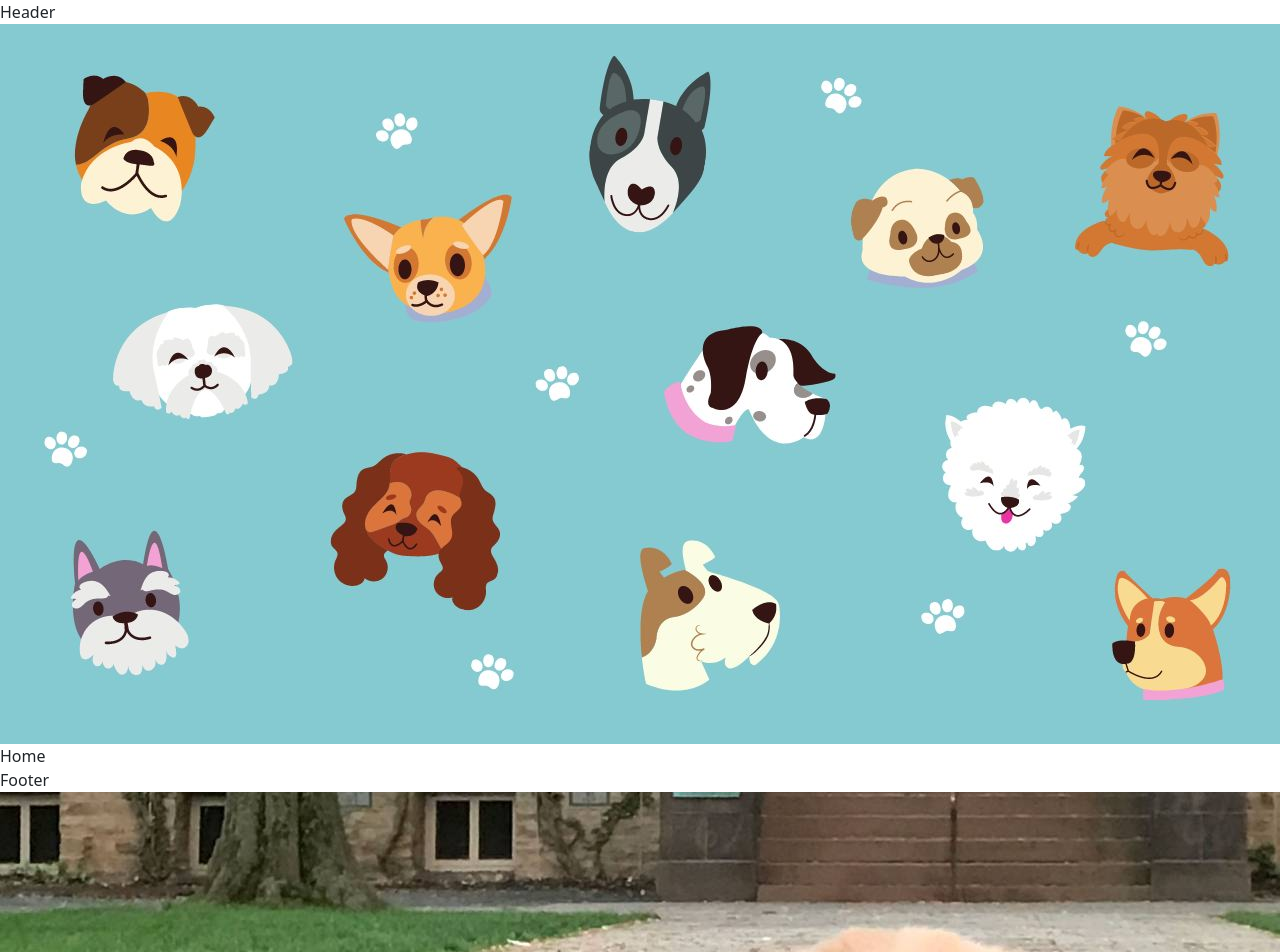
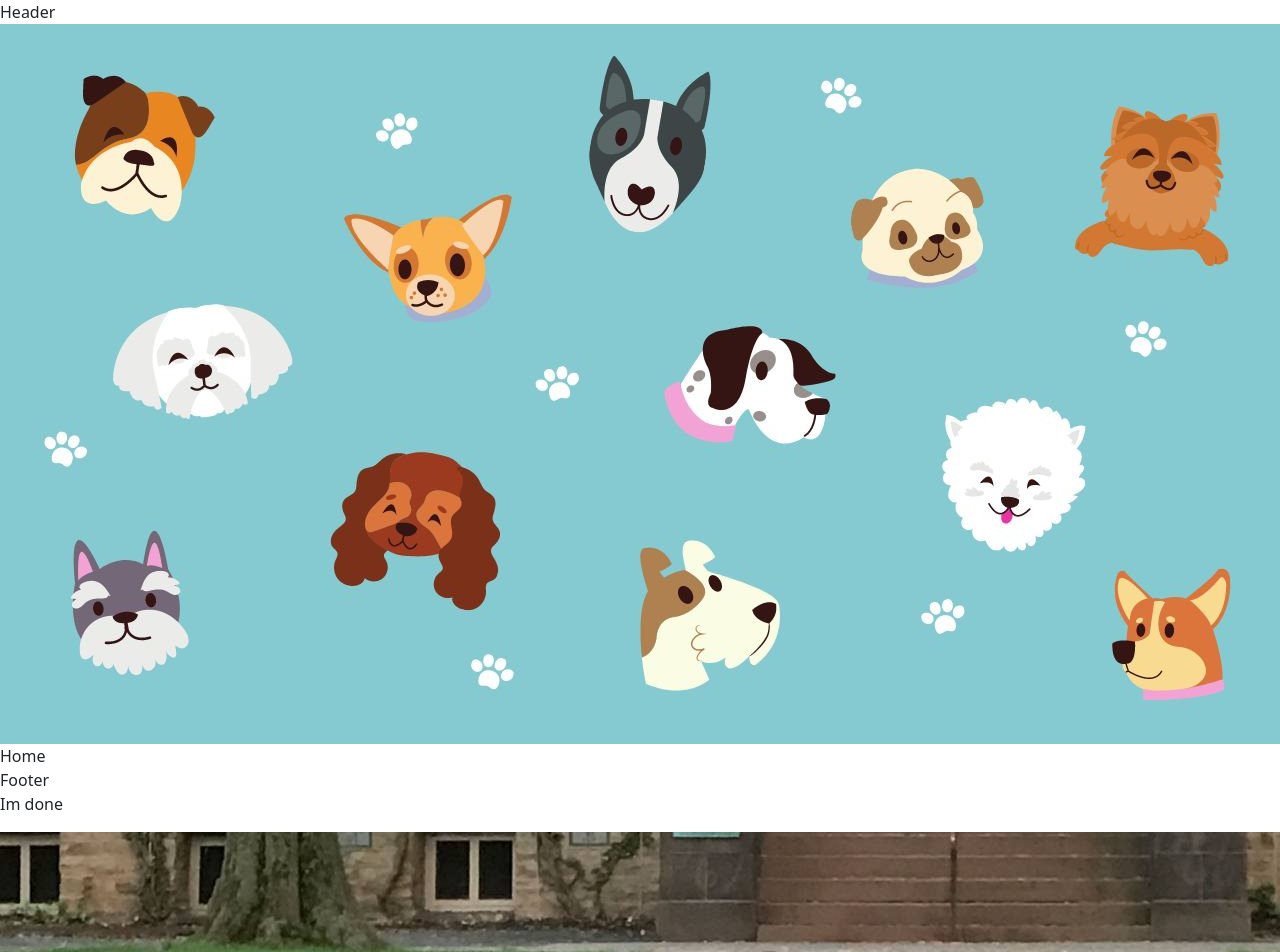
Before and after one commit to learn-academy-2023-hotel/cat-tinder-frontend-chantheman, a React (Create React App) app: page / in a window 1280 px wide. Shown: the top 952 px of the page. Built offline with nearby package versions, Linux system fonts and the light colour scheme.

Commit message:
front end structure completed

```diff
--- a/src/components/Footer.js
+++ b/src/components/Footer.js
@@ -6,6 +6,7 @@ const Footer = () => {
     return (
     <>
         <div>Footer</div>
+        <p>Im done</p>
         <img src={FooterImage} alt="footer" />
     </>
     )
```
